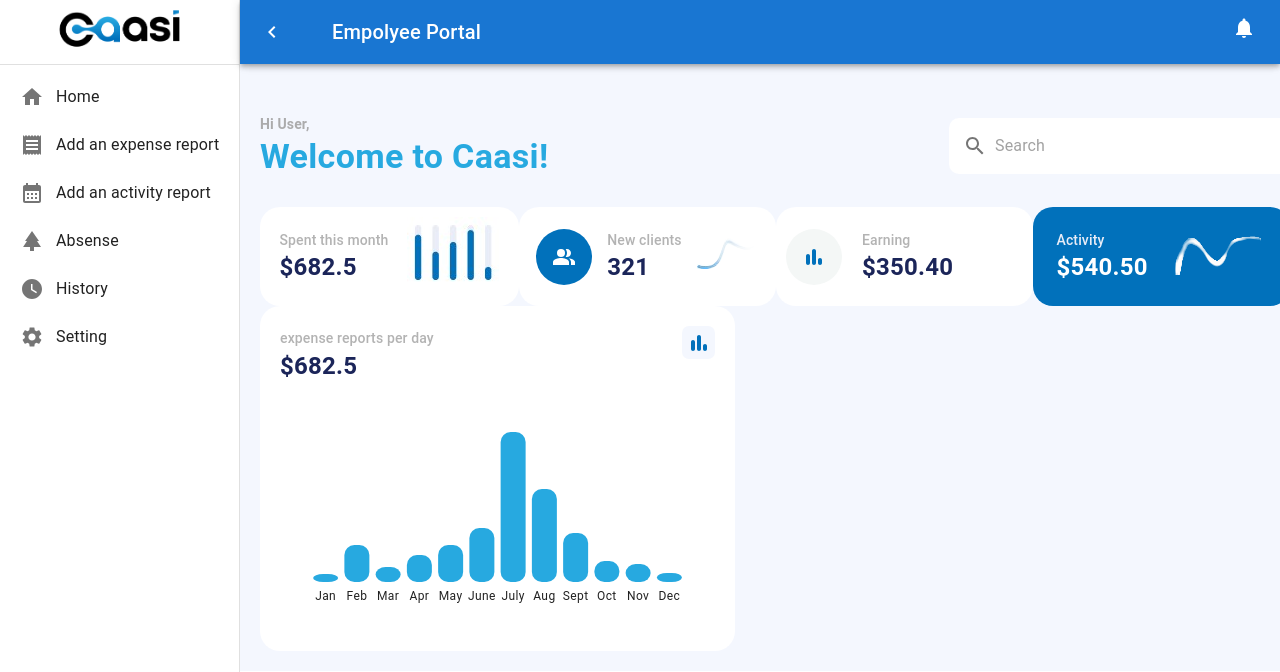
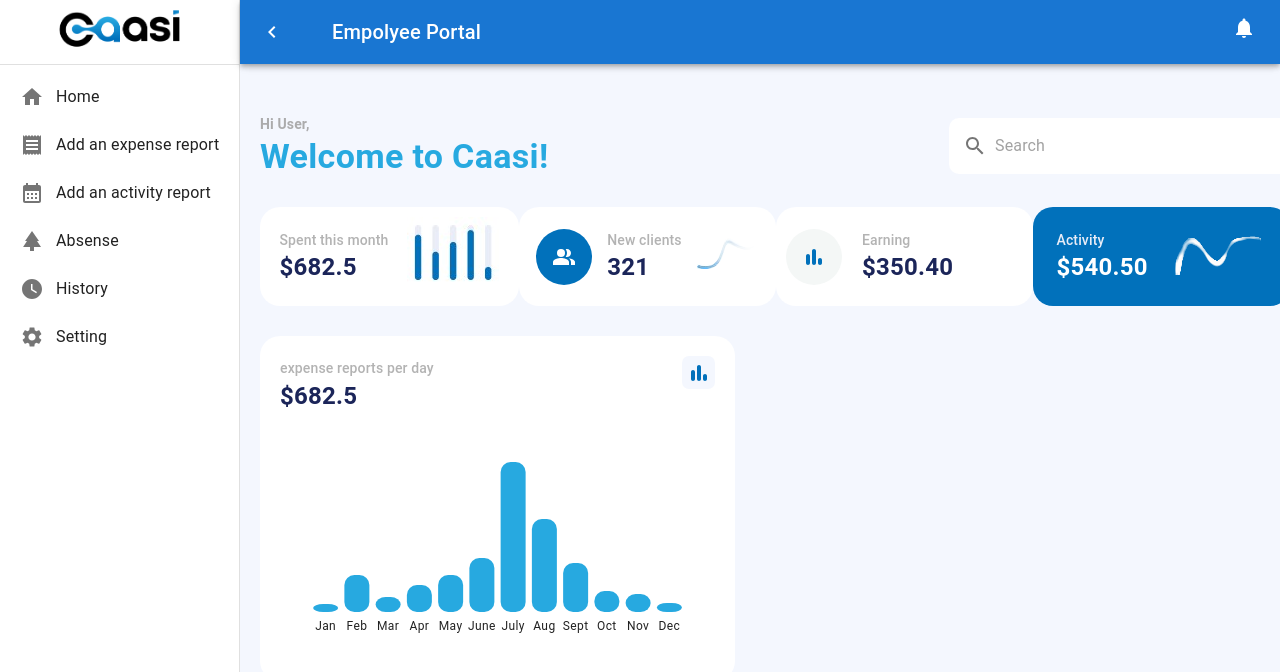
Before and after one commit to Zahoor-Baltee/NewCassi, a React (Vite) app: page /dashboard in a window 1280 px wide. Shown: the top 672 px of the page. Built offline with nearby package versions, Linux system fonts and the light colour scheme.

Commit message:
some modifications in newDashboard

```diff
--- a/src/Pages/NewDashboard.jsx
+++ b/src/Pages/NewDashboard.jsx
@@ -113,6 +113,7 @@
                     </Box>
                 </Box>
                 {/* --------------------First Section--------------- */}
+                <Box sx={{ display: "flex", flexDirection: "column", gap: "30px" }}>
                     <Box sx={{ display: "flex", justifyContent: "space-between" }}>
                         <Box className="spentThisMonth">
                             <Box>
@@ -231,6 +232,7 @@
                             <TickPlacementBars />
                         </Box>
                     </Box>
+                </Box>
 
 
 
```
Lines whose indentation alone changed are shown as unchanged.
